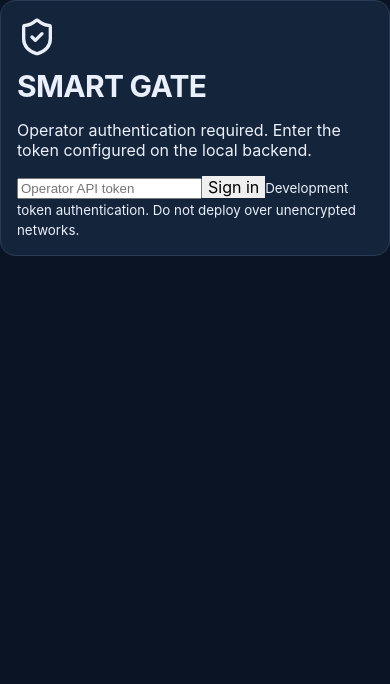
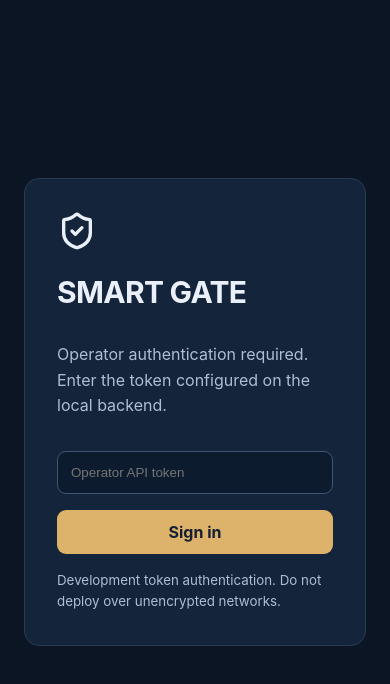
Before and after one commit to aliahmedsleem/University-Smart-Gate-AI-Powered-Security-Access-Management-System, a React (Vite) app in the folder frontend/: page / in a window 390 px wide. Shown: the top 684 px of the page. Built offline with nearby package versions, Linux system fonts and the light colour scheme.

Commit message:
style: responsive operator sign-in screen

```diff
--- a/frontend/src/styles.css
+++ b/frontend/src/styles.css
@@ -18,3 +18,10 @@
 .audit-toolbar select{min-width:145px;max-width:100%;background:#0d1b2f;border:1px solid #364c68;color:#f2f6fb;border-radius:8px;padding:10px}
 .audit-download{display:inline-flex;align-items:center;gap:8px;padding:10px 14px;border-radius:8px;background:#ddb36b;color:#142032;text-decoration:none;font-weight:700}
 @media(max-width:640px){.audit-toolbar select,.audit-download{flex:1 1 100%}}
+
+.login-screen{min-height:100vh;display:grid;place-items:center;padding:24px;background:#0b1524}
+.login-panel{width:min(100%,440px);display:flex;flex-direction:column;gap:16px;padding:32px}
+.login-panel input{width:100%;padding:13px;border:1px solid #405473;background:#0d1b2f;color:#f5f7fa;border-radius:9px}
+.login-panel button{padding:12px;border-radius:9px;background:#ddb36b;color:#142032;font-weight:700}
+.login-panel p,.login-panel small{color:#aebed3;line-height:1.6}
+.login-panel [role=alert]{color:#f8a7a7}
```
